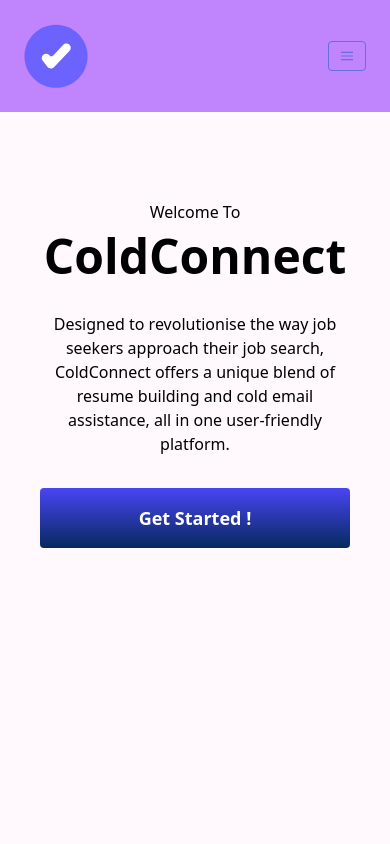
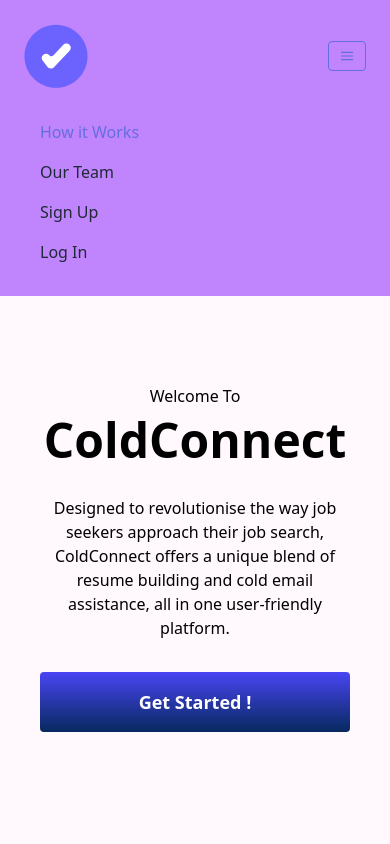
Before and after one commit to Kruthardh11/ColdConnect2.0, a React (Vite) app: page / in a window 390 px wide. Both pictures are taken after a click on the button 347 px from the left and 56 px from the top of the page. Shown: the top 844 px of the page. Built offline with nearby package versions, Linux system fonts and the light colour scheme.

Commit message:
Made mobile navbar functional

```diff
--- a/src/Components/Navbar.jsx
+++ b/src/Components/Navbar.jsx
@@ -1,24 +1,31 @@
-import React from "react";
-import { Link,useNavigate  } from "react-router-dom";
+import React, { useState } from "react";
+import { Link, useNavigate } from "react-router-dom";
 import iconn from './assets/icon.svg';
 
 export default function Navbar() {
+  const [isNavOpen, setIsNavOpen] = useState(false);
   const navigate = useNavigate();
 
   const handleLogoClick = () => {
     navigate("/");
   };
+
+  const toggleNav = () => {
+    setIsNavOpen(!isNavOpen);
+  };
+
   return (
     <div className="bg-purple-400">
       <nav className="flex items-center justify-between flex-wrap p-6 w-full z-10 top-0">
         <div className="flex items-center flex-shrink-0 text-[#656EDF] mr-6">
-        <img src={iconn} alt=" " className="w-16 h-16 cursor-pointer" onClick={handleLogoClick} />
+          <img src={iconn} alt=" " className="w-16 h-16 cursor-pointer" onClick={handleLogoClick} />
         </div>
 
         <div className="block lg:hidden">
           <button
             id="nav-toggle"
             className="flex items-center px-3 py-2 border rounded text-[#656EDF] border-[#656EDF] hover:text-[#656EDF] hover:border-white"
+            onClick={toggleNav}
           >
             <svg
               className="fill-current h-3 w-3"
@@ -32,7 +39,9 @@ export default function Navbar() {
         </div>
 
         <div
-          className="w-full flex-grow lg:flex lg:items-center lg:w-auto hidden lg:block pt-6 lg:pt-0"
+          className={`w-full flex-grow lg:flex lg:items-center lg:w-auto ${
+            isNavOpen ? "block" : "hidden" // Use the state to conditionally apply "block" or "hidden" class
+          } pt-6 lg:pt-0`}
           id="nav-content"
         >
           <ul className="list-reset lg:flex justify-end flex-1 items-center">
@@ -74,9 +83,3 @@ export default function Navbar() {
     </div>
   );
 }
-
-window.onload = function () {
-  document.getElementById("nav-toggle").onclick = function () {
-    document.getElementById("nav-content").classList.toggle("hidden");
-  };
-};
```
